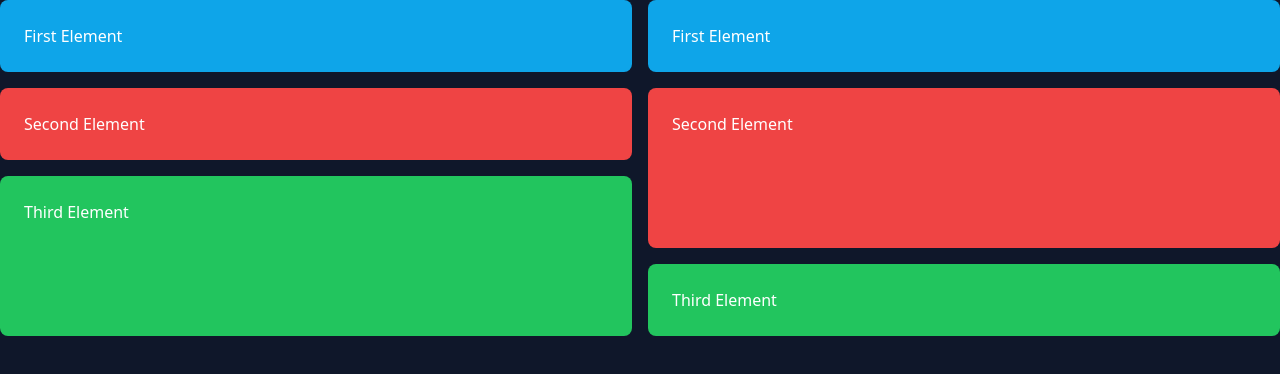
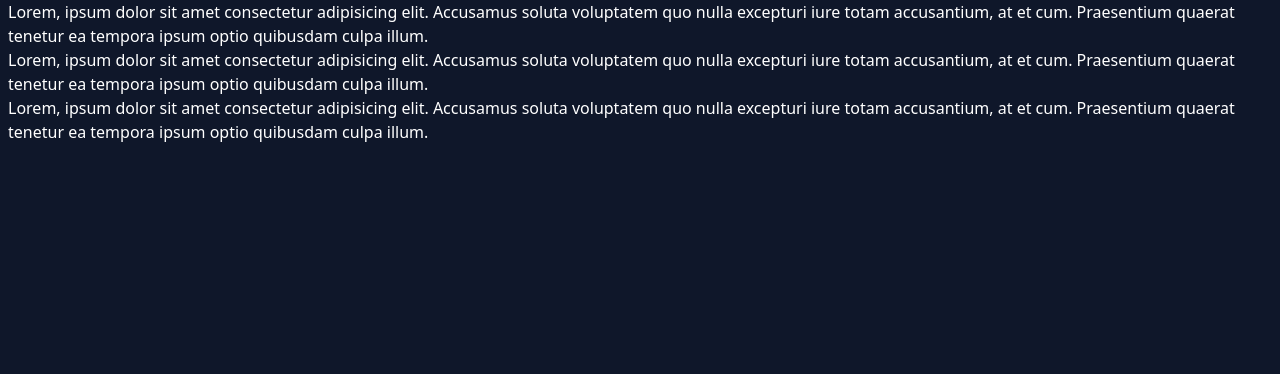
Before and after one commit to IlyasElMabrouki/Tailwind_Test_App, a Next.js app: page / in a window 1280 px wide. Shown: the top 374 px of the page. Built offline with nearby package versions, Linux system fonts and the light colour scheme.

Commit message:
Container utilities

```diff
--- a/app/page.jsx
+++ b/app/page.jsx
@@ -1,13 +1,25 @@
 export default function Home() {
   return (
     <div className="h-screen text-white bg-slate-900">
-      <div className="grid grid-rows-4 grid-flow-col gap-4">
-        <div className="bg-sky-500 p-6 rounded-lg">First Element</div>
-        <div className="bg-red-500 p-6 rounded-lg">Second Element</div>
-        <div className="bg-green-500 p-6 rounded-lg row-span-2">Third Element</div>
-        <div className="bg-sky-500 p-6 rounded-lg">First Element</div>
-        <div className="bg-red-500 p-6 rounded-lg row-span-2">Second Element</div>
-        <div className="bg-green-500 p-6 rounded-lg">Third Element</div>
+      <div className="container mx-auto px-2">
+        <p>
+          Lorem, ipsum dolor sit amet consectetur adipisicing elit. Accusamus
+          soluta voluptatem quo nulla excepturi iure totam accusantium, at et
+          cum. Praesentium quaerat tenetur ea tempora ipsum optio quibusdam
+          culpa illum.
+        </p>
+        <p>
+          Lorem, ipsum dolor sit amet consectetur adipisicing elit. Accusamus
+          soluta voluptatem quo nulla excepturi iure totam accusantium, at et
+          cum. Praesentium quaerat tenetur ea tempora ipsum optio quibusdam
+          culpa illum.
+        </p>
+        <p>
+          Lorem, ipsum dolor sit amet consectetur adipisicing elit. Accusamus
+          soluta voluptatem quo nulla excepturi iure totam accusantium, at et
+          cum. Praesentium quaerat tenetur ea tempora ipsum optio quibusdam
+          culpa illum.
+        </p>
       </div>
     </div>
   );
```
